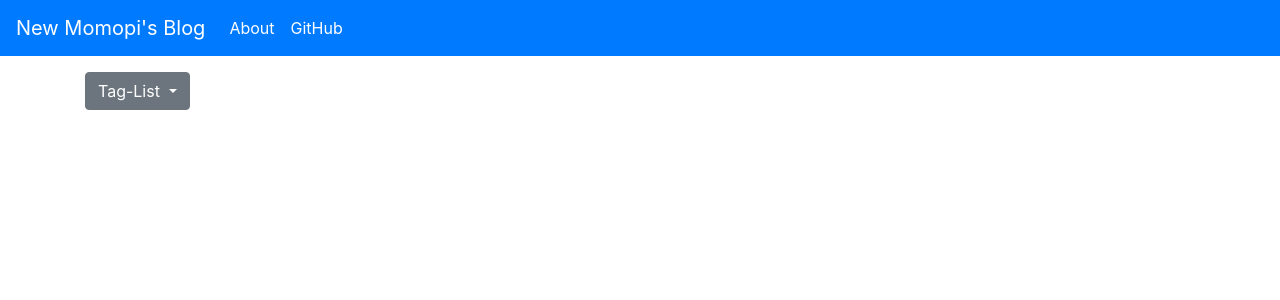
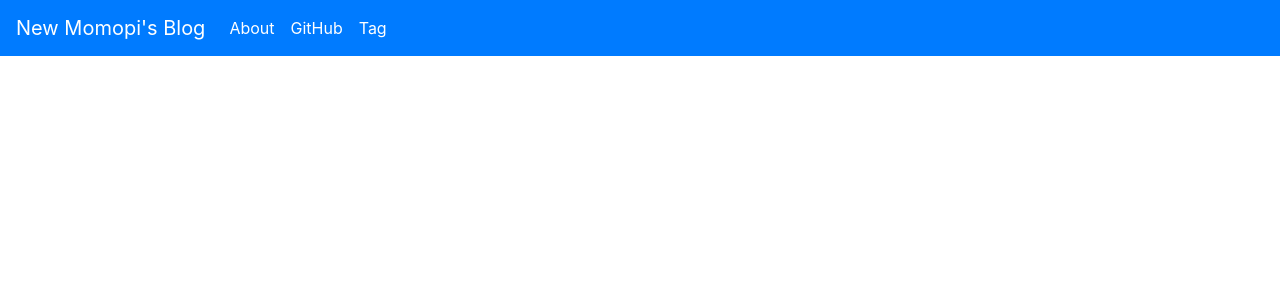
Before and after one commit to type89/new_djangogirl, a Django app: page / in a window 1280 px wide. Shown: the top 300 px of the page. Run offline with Django 3.2, Linux system fonts and the light colour scheme; data that the repository does not hold is empty; parts of the project's set-up code (start-up, migrations or seed data) failed here and were passed over; some libraries are stand-ins or nearby versions.

Commit message:
Formに表示成功

```diff
--- a/blog/forms.py
+++ b/blog/forms.py
@@ -7,6 +7,5 @@ class PostForm(forms.ModelForm):
         model = Post
         fields = ('title', 'text',)
 
-class TagForm(forms.ModelForm):
-    taglist = Tag.objects.all()
-    search_tag = forms.ChoiceField(label='タグ', choices=taglist)
+class TagForm(forms.Form):
+    taglist = forms.ModelChoiceField(label='tag',queryset=Tag.objects.all())
--- a/blog/templates/blog/base.html
+++ b/blog/templates/blog/base.html
@@ -27,6 +27,9 @@
             <li class="nav-item active">
               <a class="nav-link" href="https://github.com/type89">GitHub<span class="sr-only">(現位置)</span></a>
             </li>
+            <li class="nav-item active">
+              <a class="nav-link" href="/tag/">Tag<span class="sr-only">(現位置)</span></a>
+            </li>
               </div>
           </ul>
         </div>
--- a/blog/templates/blog/post_list.html
+++ b/blog/templates/blog/post_list.html
@@ -1,21 +1,7 @@
 {% extends 'blog/base.html' %}
 
 {% block content %}
-<div class="dropdown">
-  <button type="button" id="dropdown1"
-      class="btn btn-secondary dropdown-toggle"
-      data-toggle="dropdown"
-      aria-haspopup="true"
-      aria-expanded="false">
-    Tag-List
-  </button>
-  <p>
 
-  <div class="dropdown-menu" aria-labelledby="tag">
-    {% for tag in taglist %}
-      <a class="dropdown-item" href="/tag/">{{ tag }}</a>
-    {% endfor %}
-  </div>
     {% for item in Post %}
 
     <div class="card">
--- a/blog/urls.py
+++ b/blog/urls.py
@@ -1,6 +1,6 @@
 from django.urls import path
 from . import views
-from blog.views import PostDetailView, PostListView, TagSelectView
+from blog.views import PostDetailView, PostListView
 #from django.conf.urls import url, include
 
 urlpatterns = [
@@ -14,6 +14,7 @@ urlpatterns = [
     path('post/<int:pk>/', views.PostDetailView.as_view(), name='post_detail'),
     path('post/<int:pk>/edit/', views.post_edit, name='post_edit'),
     path('post/new', views.post_new, name='post_new'),
-    path('tag/', views.TagSelectView.as_view(), name='tag'),
+    #path('tag/', views.TagSelectView.as_view(), name='tag'),
+    path('tag/', views.tagform, name='tag'),
     #path('tag/<str:tag_slug>', views.tagview, name='tag'),
 ]
--- a/blog/views.py
+++ b/blog/views.py
@@ -4,6 +4,7 @@ from .models import Post
 from .forms import PostForm, TagForm
 from taggit.models import Tag
 from django.views.generic import ListView, DetailView, CreateView
+from django.http import HttpResponse
 #from .forms import SearchForm
 
 #def post_list(request):
@@ -26,11 +27,14 @@ class PostDetailView(DetailView):
     model = Post
     template_name = 'blog/post_detail.html'
 
-class TagSelectView(CreateView):
-    model = Tag
-    form_class = TagForm
-    template_name = "blog/form.html"
-    success_url = ""  # 成功時にリダイレクトするURL
+def tagform(request):
+    return HttpResponse(str(TagForm()))
+
+#class TagSelectView(CreateView):
+    #model = Tag
+    #form_class = TagForm
+    #template_name = "blog/form.html"
+    #success_url = ""  # 成功時にリダイレクトするURL
 
 def post_new(request):
     if request.method == "POST":
```
